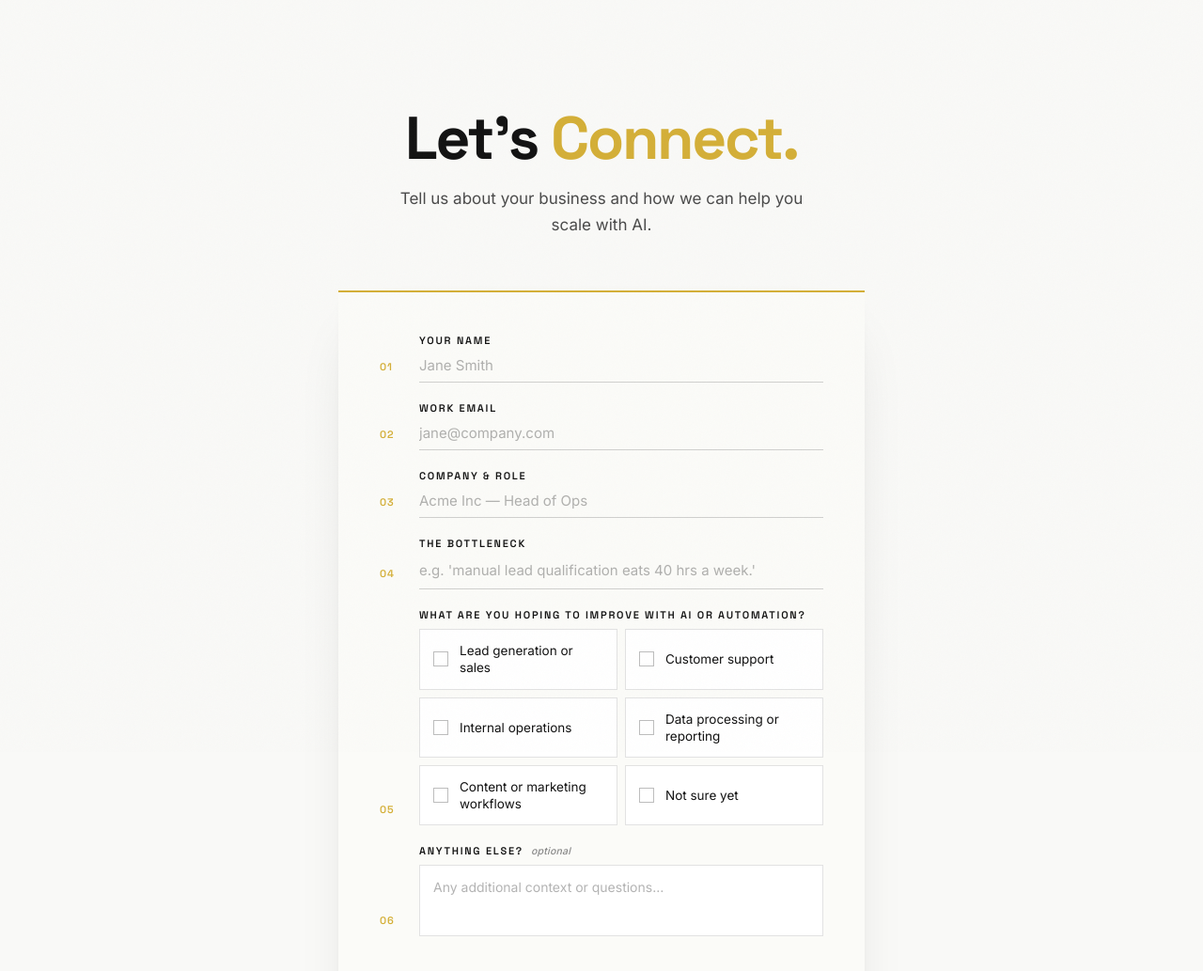
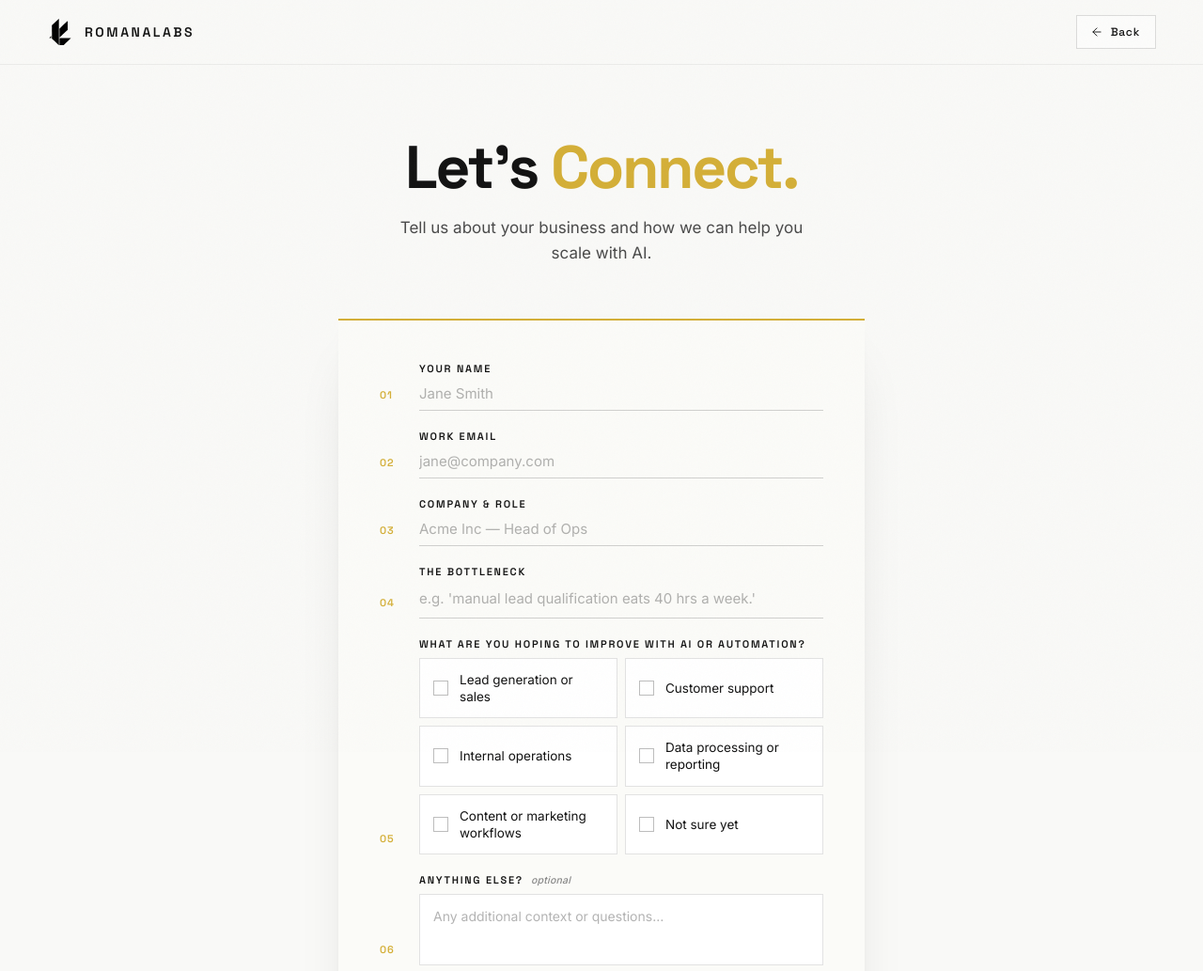
Before and after one commit to OmarflorexAI/romanalabs-website, a website: page contact/index.html in a window 1280 px wide. Shown: the top 1033 px of the page at 94% size. Drawn offline with Linux system fonts and the light colour scheme.

Commit message:
/contact: add sticky navbar with logo (left) + Back pill (right), both link home

```diff
--- a/contact/index.html
+++ b/contact/index.html
@@ -49,13 +49,71 @@
 
     a { color: inherit; text-decoration: none; }
 
+    /* ===== Navbar ===== */
+    .nav {
+      position: sticky; top: 0; z-index: 50;
+      padding: 0 clamp(20px, 4vw, 40px);
+      background: rgba(249, 249, 247, 0.82);
+      backdrop-filter: blur(14px) saturate(1.3);
+      -webkit-backdrop-filter: blur(14px) saturate(1.3);
+      border-bottom: 1px solid rgba(18, 18, 18, 0.06);
+    }
+    .nav-inner {
+      max-width: 1180px; margin: 0 auto;
+      display: flex; align-items: center; justify-content: space-between;
+      height: 68px;
+    }
+    .nav-brand {
+      display: inline-flex; align-items: center; gap: 12px;
+      cursor: pointer;
+      transition: opacity 0.25s ease;
+    }
+    .nav-brand:hover { opacity: 0.7; }
+    .nav-logo { width: 28px; height: 28px; display: block; }
+    .nav-name {
+      font-family: 'Space Grotesk', sans-serif;
+      font-size: 14px; font-weight: 600;
+      color: var(--text-primary);
+      letter-spacing: 0.18em; text-transform: uppercase;
+    }
+    .nav-back {
+      display: inline-flex; align-items: center; gap: 8px;
+      font-family: 'Space Grotesk', sans-serif;
+      font-size: 12px; font-weight: 500;
+      color: var(--text-primary);
+      letter-spacing: 0.06em;
+      padding: 9px 16px 9px 14px;
+      border: 1px solid rgba(18, 18, 18, 0.14);
+      background: rgba(255, 255, 255, 0.5);
+      transition:
+        border-color 0.3s cubic-bezier(0.22, 1, 0.36, 1),
+        background 0.3s ease,
+        color 0.25s ease,
+        gap 0.3s cubic-bezier(0.22, 1, 0.36, 1);
+    }
+    .nav-back svg {
+      transition: transform 0.35s cubic-bezier(0.22, 1, 0.36, 1);
+    }
+    .nav-back:hover {
+      border-color: var(--accent);
+      background: #fff;
+      gap: 12px;
+    }
+    .nav-back:hover svg { transform: translateX(-3px); }
+    @media (max-width: 540px) {
+      .nav-inner { height: 60px; }
+      .nav-logo { width: 24px; height: 24px; }
+      .nav-name { font-size: 12px; letter-spacing: 0.14em; }
+      .nav-back { padding: 8px 14px 8px 12px; font-size: 11px; }
+    }
+
     /* ===== Layout ===== */
     main {
       flex: 1;
       width: 100%;
       max-width: 640px;
       margin: 0 auto;
-      padding: clamp(64px, 9vw, 120px) clamp(20px, 5vw, 40px) clamp(64px, 8vw, 96px);
+      padding: clamp(40px, 6vw, 80px) clamp(20px, 5vw, 40px) clamp(64px, 8vw, 96px);
       display: flex;
       flex-direction: column;
     }
@@ -376,6 +434,20 @@
 </head>
 <body>
 
+  <!-- ===== NAVBAR ===== -->
+  <nav class="nav" aria-label="Primary">
+    <div class="nav-inner">
+      <a href="../index.html" class="nav-brand" aria-label="ROMANALABS — back to home">
+        <img src="../brand_assets/Ministerstwo_Lacznosci_logo%20(1).svg" alt="" class="nav-logo">
+        <span class="nav-name">ROMANALABS</span>
+      </a>
+      <a href="../index.html" class="nav-back" aria-label="Back to main site">
+        <svg width="14" height="14" fill="none" stroke="currentColor" stroke-width="1.6" viewBox="0 0 24 24"><path stroke-linecap="round" stroke-linejoin="round" d="M19 12H5M12 5l-7 7 7 7"/></svg>
+        Back
+      </a>
+    </div>
+  </nav>
+
   <!-- ===== MAIN ===== -->
   <main>
 
```
